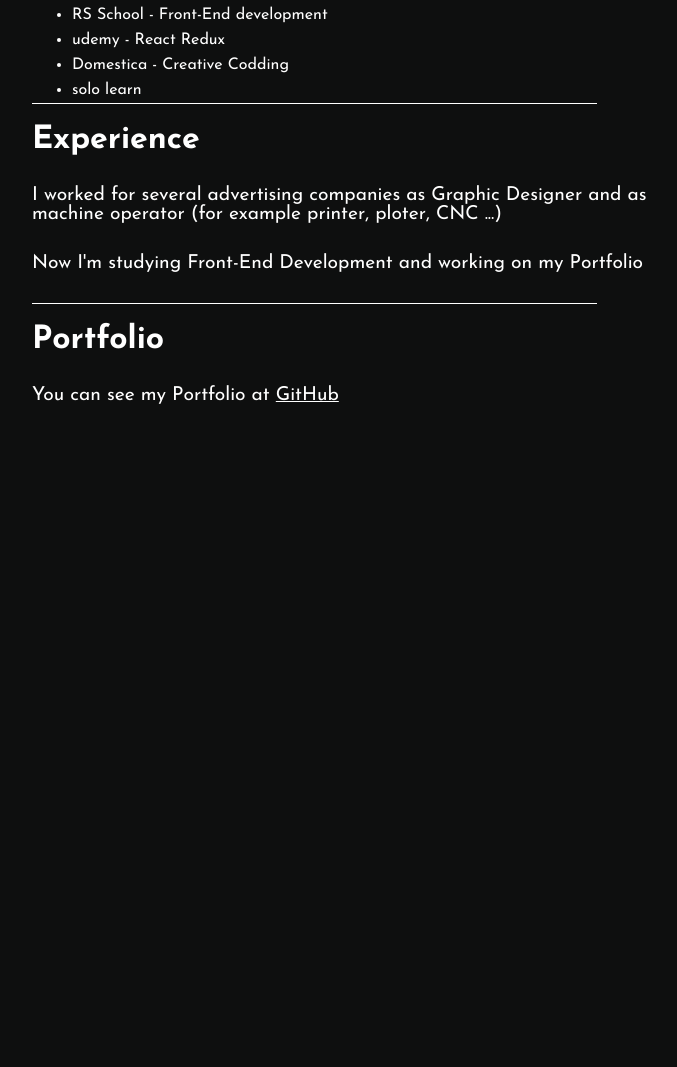
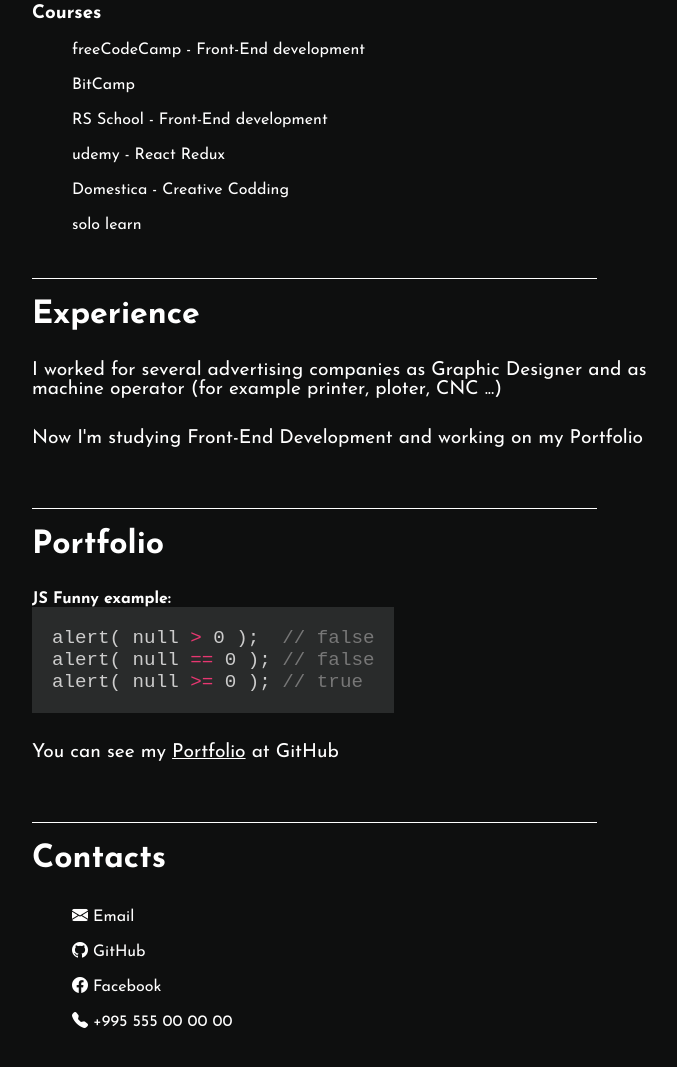
Before and after one commit to Han2er/rsschool-cv, a plain HTML site: page index.html in a window 1280 px wide. Shown: the part 1437-2504 px from the top of the page, without its empty margins (580-1257 px from the left). Before the commit the page ends 1872 px from the top, so only its background shows below. Drawn offline with nearby package versions, Linux system fonts and the light colour scheme.

Commit message:
feat: add contacts and update some tags

```diff
--- a/index.html
+++ b/index.html
@@ -9,11 +9,13 @@
   </head>
   <body>
     <header>
-      <a href="#">Home</a>
-      <a href="#about-me">About me</a>
-      <a href="#resume">Resume</a>
-      <a href="#portfolio">Portfolio</a>
-      <!-- <a href="#">Contacts</a> -->
+      <nav>
+        <a href="#">Home</a>
+        <a href="#about-me">About me</a>
+        <a href="#resume">Resume</a>
+        <a href="#portfolio">Portfolio</a>
+        <a href="#contacts">Contacts</a>
+      </nav>
     </header>
 
     <aside>
@@ -22,18 +24,18 @@
 
     <main>
       <div id="name-wrapper">
-        <p class="name">Nikoloz</p>
+        <h1 class="name">Nikoloz</h1>
         <p class="name">Lezhava</p>
       </div>
       <article id="initial-article">
-        <h2>Hello!</h2>
+        <h3>Hello!</h3>
         <p>
           I am Junior Web Developer from Georgia, Tbilisi. I'm learning to have
           rich experience in web site building.
         </p>
       </article>
       <article>
-        <h1 id="about-me">About me</h1>
+        <h2 id="about-me">About me</h2>
         <p>
           I am a hard working, punctual and motivated. I am a good timekeeper,
           always willing to learn new skills. I am friendly, helpful and polite,
@@ -41,20 +43,20 @@
           environments and also within a team setting. I am outgoing and
           tactful, and able to listen effectively when solving problems.
         </p>
-        <h2>Skills</h2>
+        <h3>Skills</h3>
         <ul>
           <li>HTML</li>
           <li>CSS</li>
           <li>JavaScript</li>
           <li>React</li>
         </ul>
-        <h2>Languages</h2>
+        <h3>Languages</h3>
         <ul>
           <li>Georgian</li>
           <li>English</li>
           <li>Russian</li>
         </ul>
-        <h2>Courses</h2>
+        <h3>Courses</h3>
         <ul>
           <li>freeCodeCamp - Front-End development</li>
           <li>BitCamp</li>
@@ -65,7 +67,7 @@
         </ul>
       </article>
       <article>
-        <h1 id="resume">Experience</h1>
+        <h2 id="resume">Experience</h2>
         <p>
           I worked for several advertising companies as Graphic Designer and as
           machine operator (for example printer, ploter, CNC ...)
@@ -75,21 +77,53 @@
         </p>
       </article>
       <article>
-        <h1 id="portfolio">Portfolio</h1>
+        <h2 id="portfolio">Portfolio</h2>
+        <h4>JS Funny example:</h4>
+        <pre
+          tabindex="0"
+        ><code>alert( null <span class="operator">></span> 0 );  <span class="comment">// false</span>
+alert( null <span class="operator">==</span> 0 ); <span class="comment">// false</span>
+alert( null <span class="operator">>=</span> 0 ); <span class="comment">// true</span>
+</code></pre>
         <p>
-          You can see my Portfolio at
-          <a href="https://github.com/Han2er">GitHub</a>
+          You can see my
+          <a href="https://han2er.github.io/Portfolio/">Portfolio</a> at GitHub
         </p>
+      </article>
+      <article>
+        <h2 id="contacts">Contacts</h2>
+        <ul>
+          <li>
+            <a href="mailto:han2er@live.com"
+              ><i class="bi bi-envelope-fill"></i> Email</a
+            >
+          </li>
+          <li>
+            <a href="https://www.github.com/han2er"
+              ><i class="bi bi-github"></i> GitHub</a
+            >
+          </li>
+          <li>
+            <a href="https://www.facebook.com/han2er"
+              ><i class="bi bi-facebook"></i> Facebook</a
+            >
+          </li>
+          <li>
+            <a href="tel:+995555000000"
+              ><i class="bi bi-telephone-fill"></i> +995 555 00 00 00</a
+            >
+          </li>
+        </ul>
       </article>
     </main>
 
     <footer>
       <a href="https://han2er.github.io/rsschool-cv/">Nikoloz Lezhava</a>
       <a href="https://www.github.com/han2er">GitHub</a>
-      <time datetime="2022-04-19">2022, April</time>
+      <time datetime="2022-04">2022, April</time>
 
       <a href="https://rs.school/">
-        <img src="./images/logo-rsschool3.png" width="70px" alt="logo"
+        <img src="./images/logo-rsschool3.png" width="70" alt="logo"
       /></a>
     </footer>
   </body>
--- a/style.css
+++ b/style.css
@@ -1,5 +1,6 @@
 @import url("https://fonts.googleapis.com/css2?family=Josefin+Sans:ital,wght@0,300;0,400;0,500;0,600;0,700;1,400&display=swap");
 @import url("https://fonts.googleapis.com/css2?family=Oswald:wght@400;600&display=swap");
+@import url("https://cdn.jsdelivr.net/npm/bootstrap-icons@1.8.1/font/bootstrap-icons.css");
 
 :root {
   --diameter: 200px;
@@ -20,7 +21,7 @@ body {
   font-family: "Josefin Sans", sans-serif;
   color: white;
 }
-header {
+nav {
   position: fixed;
   top: 0;
   left: 0;
@@ -78,9 +79,10 @@ article {
   align-items: flex-start;
   padding-left: calc(var(--diameter) / 2);
   padding-right: 40px;
+  margin-bottom: 30px;
 }
 
-article h1 {
+article h2 {
   width: 90%;
   border-top: 1px solid;
   padding-top: 20px;
@@ -88,18 +90,42 @@ article h1 {
   font-size: 2rem;
 }
 
-article h2 {
+article h3 {
   margin-top: 30px;
   margin-bottom: 15px;
 }
 
-article p {
+article p,
+pre {
   font-size: 1.2rem;
   margin-bottom: 30px;
 }
 
+article pre {
+  background-color: var(--bg-color-secondary);
+  color: #ccc;
+  padding: 20px;
+}
+
+.comment {
+  color: #777;
+}
+
+.operator {
+  color: rgb(231, 55, 113);
+}
+
 article li {
   line-height: 25px;
+}
+
+article ul li {
+  list-style-type: none;
+  margin-bottom: 10px;
+}
+
+article ul li a {
+  text-decoration: none;
 }
 
 #initial-article {
```
